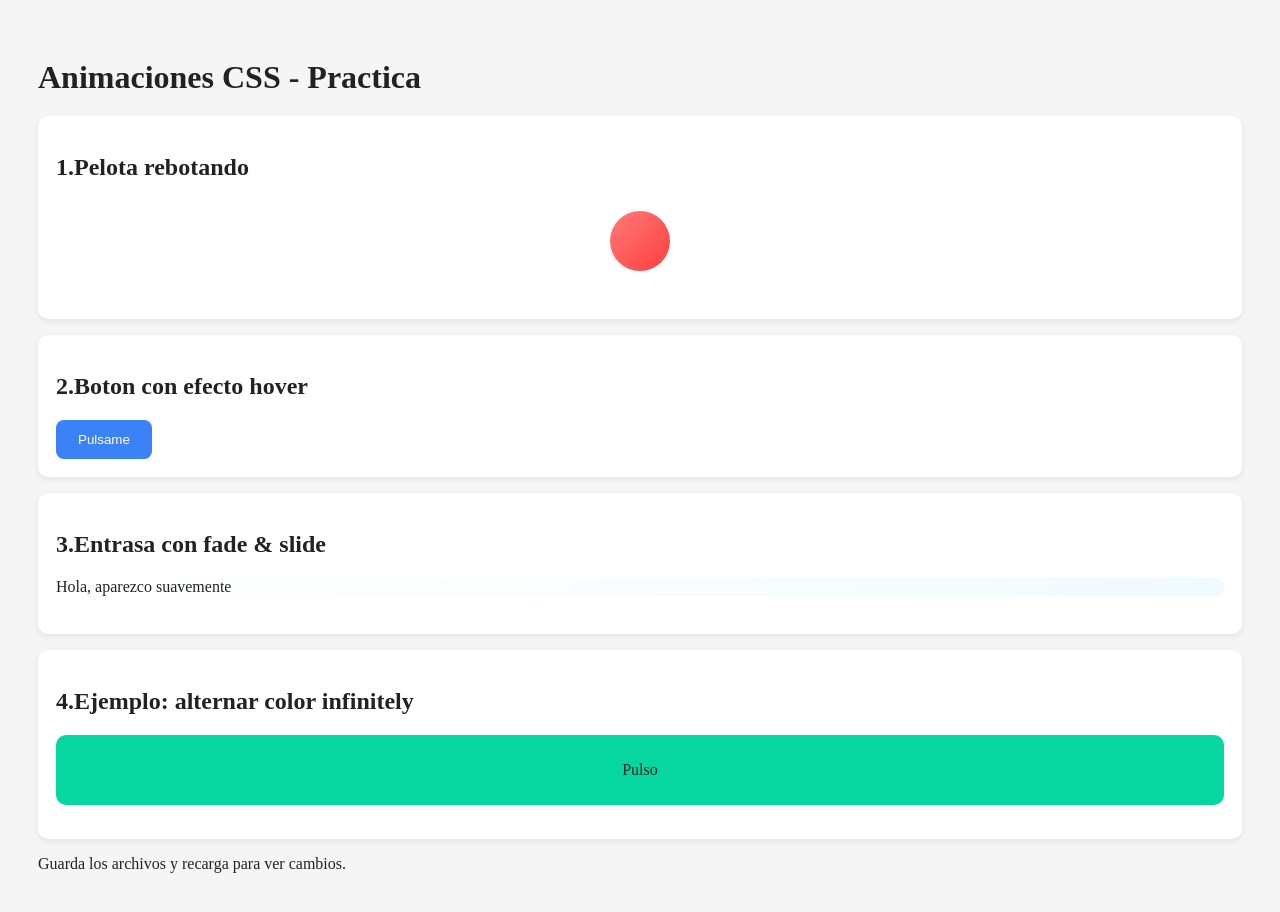
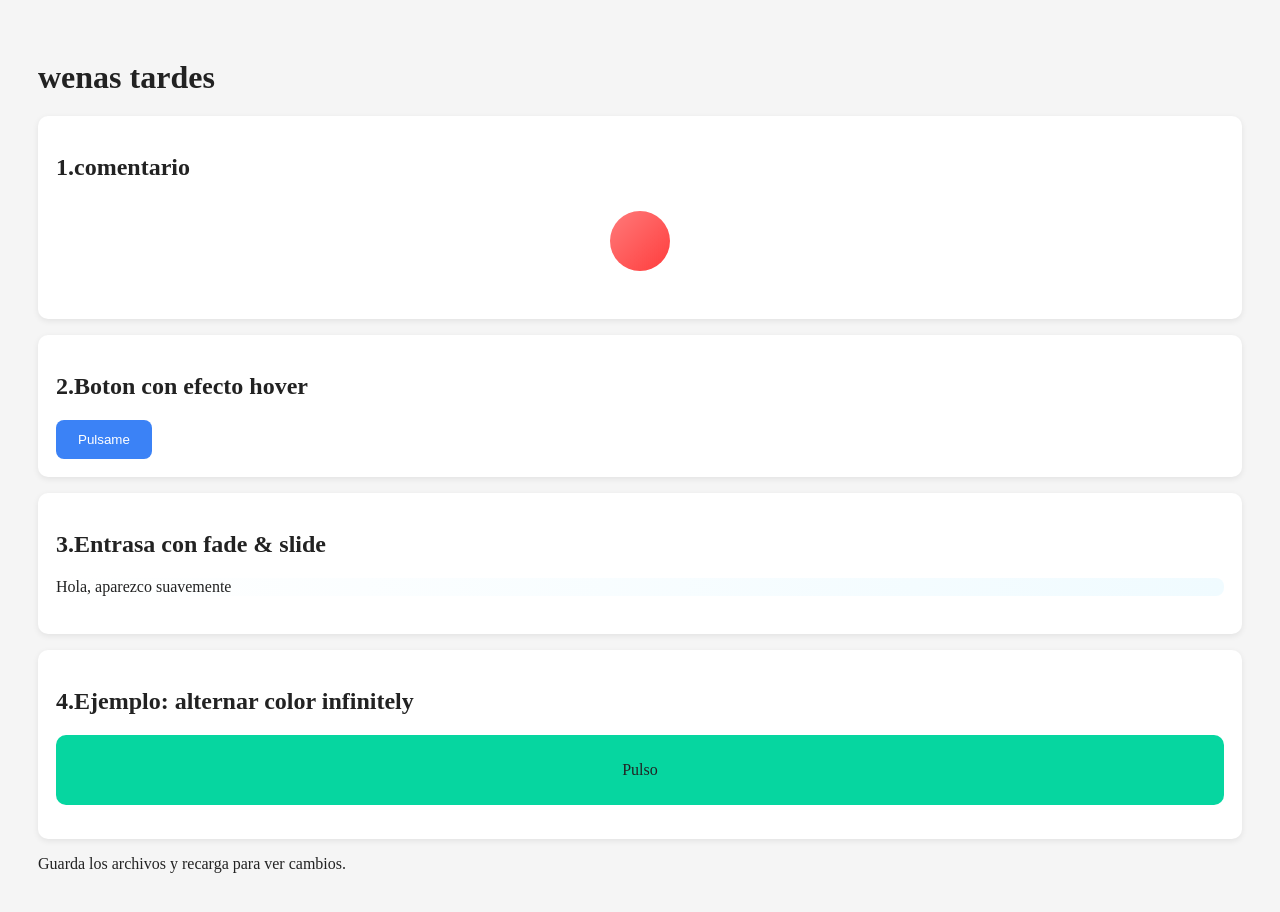
Before and after one commit to jairemm4nu3ll-coder/JairEmmanuelSantiagoReyes2340, a plain HTML site: page index.html in a window 1280 px wide. Drawn offline with Linux system fonts and the light colour scheme.

Commit message:
Update index.html

```diff
--- a/index.html
+++ b/index.html
@@ -8,11 +8,11 @@
 </head>
 <body>
 	<header>
-		<h1>Animaciones CSS - Practica</h1>
+		<h1>wenas tardes</h1>
 	</header>
 
 	<section class="exercise">
-		<h2>1.Pelota rebotando</h2>
+		<h2>1.comentario</h2>
 		<div class="ball"></div>
 	</section>
 
```
